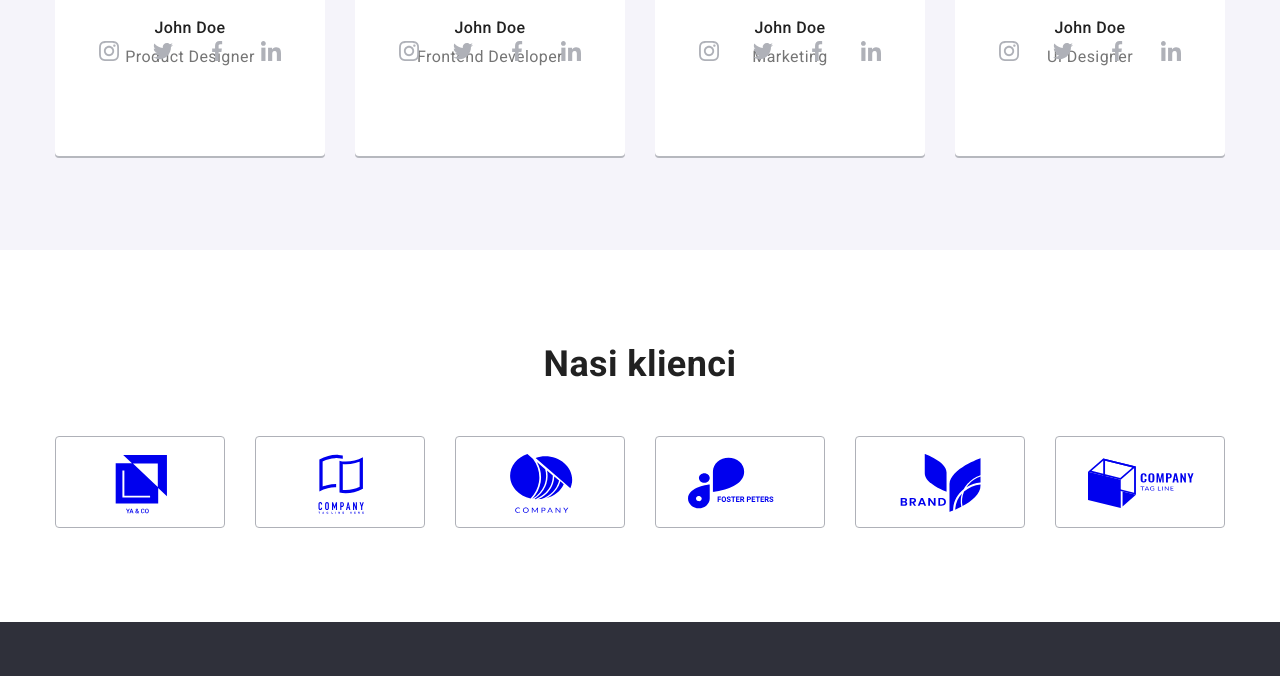
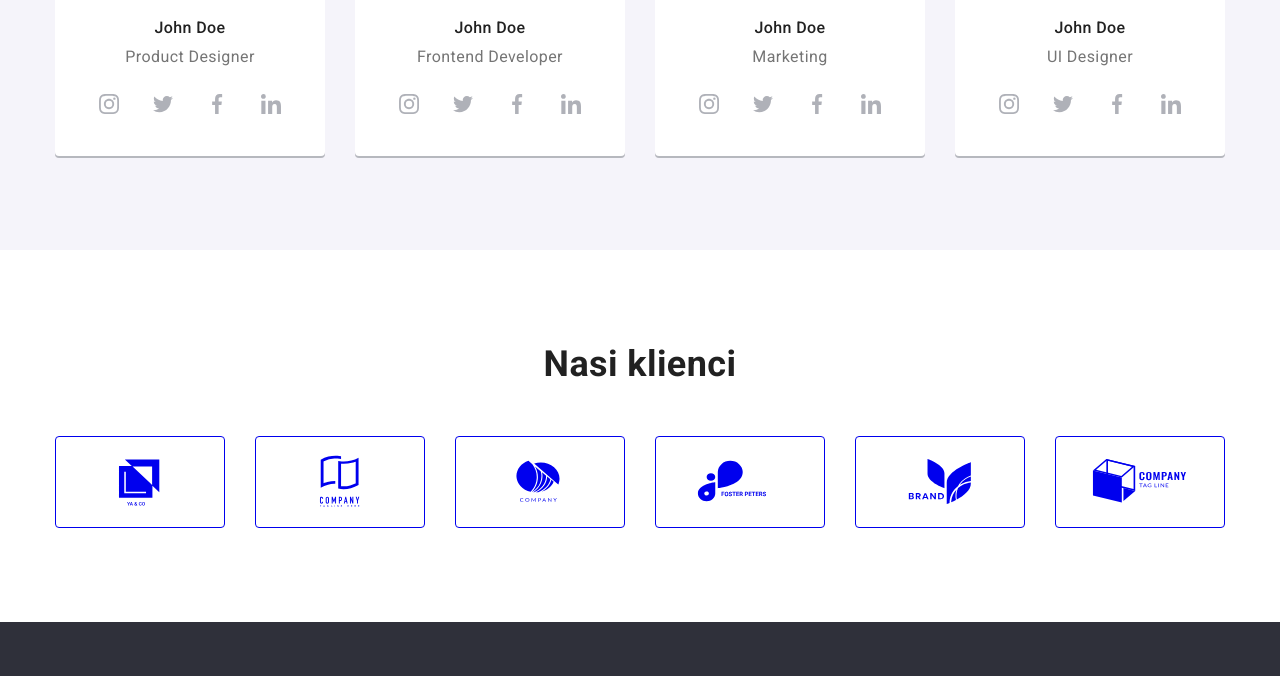
Before and after one commit to Agamik86/goit-markup-hw-08, a plain HTML site: page index.html in a window 1280 px wide. Shown: the part 2058-2734 px from the top of the page. Drawn offline with nearby package versions, Linux system fonts and the light colour scheme.

Commit message:
Add files via upload

```diff
--- a/css/styles.css
+++ b/css/styles.css
@@ -270,7 +270,9 @@ header {
   display: flex;
   flex-wrap: wrap;
   gap: 30px;
-  padding-left: 0;
+}
+.figure {
+  margin: 0;
 }
 .workers-photos-list-item {
   border-bottom-left-radius: 4px;
@@ -333,10 +335,17 @@ header {
   gap: 10px;
 }
 .client-item-list {
-  fill: var(--social-media-icons);
   display: flex;
   align-items: center;
   justify-content: center;
+  border: 1px solid currentColor;
+  border-radius: 4px;
+  height: 92px;
+  width: 170px;
+}
+.client-item-list:hover,
+.client-item-list:focus {
+  color: var(--logo-first-part);
 }
 .our-clients {
   display: flex;
@@ -344,17 +353,7 @@ header {
   gap: 30px;
 }
 .clients-icons {
-  height: 92px;
-  width: 170px;
   fill: currentColor;
-  border: 1px solid var(--social-media-icons);
-  border-radius: 4px;
-}
-.clients-icons:hover,
-.clients-icons:focus {
-  fill: var(--logo-first-part);
-  border: 1px solid var(--logo-first-part);
-  cursor: pointer;
 }
 .footer {
   display: flex;
--- a/index.html
+++ b/index.html
@@ -176,52 +176,30 @@
                 <ul class="social-media-workers">
                   <li>
                     <a class="workers-social-media-icons" href="#">
-                      <svg>
+                      <svg height="20" width="20">
                         <use
-                          height="20"
-                          width="20"
-                          x="12"
-                          y="12"
                           href="./images/icons.svg#icon-instagram-2"
                         ></use></svg
                     ></a>
                   </li>
                   <li>
                     <a class="workers-social-media-icons" href="#">
-                      <svg>
-                        <use
-                          height="20"
-                          width="20"
-                          x="12"
-                          y="12"
-                          href="./images/icons.svg#icon-twitter-1"
-                        ></use>
+                      <svg height="20" width="20">
+                        <use href="./images/icons.svg#icon-twitter-1"></use>
                       </svg>
                     </a>
                   </li>
                   <li>
                     <a class="workers-social-media-icons" href="#">
-                      <svg>
-                        <use
-                          height="20"
-                          width="20"
-                          x="12"
-                          y="12"
-                          href="./images/icons.svg#icon-facebook-1"
-                        ></use>
+                      <svg height="20" width="20">
+                        <use href="./images/icons.svg#icon-facebook-1"></use>
                       </svg>
                     </a>
                   </li>
                   <li>
                     <a class="workers-social-media-icons" href="#">
-                      <svg>
-                        <use
-                          height="20"
-                          width="20"
-                          x="12"
-                          y="12"
-                          href="./images/icons.svg#icon-linkedin-1"
-                        ></use>
+                      <svg height="20" width="20">
+                        <use href="./images/icons.svg#icon-linkedin-1"></use>
                       </svg>
                     </a>
                   </li>
@@ -241,52 +219,30 @@
                 <ul class="social-media-workers">
                   <li>
                     <a class="workers-social-media-icons" href="#">
-                      <svg>
+                      <svg height="20" width="20">
                         <use
-                          height="20"
-                          width="20"
-                          x="12"
-                          y="12"
                           href="./images/icons.svg#icon-instagram-2"
                         ></use></svg
                     ></a>
                   </li>
                   <li>
                     <a class="workers-social-media-icons" href="#">
-                      <svg>
-                        <use
-                          height="20"
-                          width="20"
-                          x="12"
-                          y="12"
-                          href="./images/icons.svg#icon-twitter-1"
-                        ></use>
+                      <svg height="20" width="20">
+                        <use href="./images/icons.svg#icon-twitter-1"></use>
                       </svg>
                     </a>
                   </li>
                   <li>
                     <a class="workers-social-media-icons" href="#">
-                      <svg>
-                        <use
-                          height="20"
-                          width="20"
-                          x="12"
-                          y="12"
-                          href="./images/icons.svg#icon-facebook-1"
-                        ></use>
+                      <svg height="20" width="20">
+                        <use href="./images/icons.svg#icon-facebook-1"></use>
                       </svg>
                     </a>
                   </li>
                   <li>
                     <a class="workers-social-media-icons" href="#">
-                      <svg>
-                        <use
-                          height="20"
-                          width="20"
-                          x="12"
-                          y="12"
-                          href="./images/icons.svg#icon-linkedin-1"
-                        ></use>
+                      <svg height="20" width="20">
+                        <use href="./images/icons.svg#icon-linkedin-1"></use>
                       </svg>
                     </a>
                   </li>
@@ -306,52 +262,30 @@
                 <ul class="social-media-workers">
                   <li>
                     <a class="workers-social-media-icons" href="#">
-                      <svg>
+                      <svg height="20" width="20">
                         <use
-                          height="20"
-                          width="20"
-                          x="12"
-                          y="12"
                           href="./images/icons.svg#icon-instagram-2"
                         ></use></svg
                     ></a>
                   </li>
                   <li>
                     <a class="workers-social-media-icons" href="#">
-                      <svg>
-                        <use
-                          height="20"
-                          width="20"
-                          x="12"
-                          y="12"
-                          href="./images/icons.svg#icon-twitter-1"
-                        ></use>
+                      <svg height="20" width="20">
+                        <use href="./images/icons.svg#icon-twitter-1"></use>
                       </svg>
                     </a>
                   </li>
                   <li>
                     <a class="workers-social-media-icons" href="#">
-                      <svg>
-                        <use
-                          height="20"
-                          width="20"
-                          x="12"
-                          y="12"
-                          href="./images/icons.svg#icon-facebook-1"
-                        ></use>
+                      <svg height="20" width="20">
+                        <use href="./images/icons.svg#icon-facebook-1"></use>
                       </svg>
                     </a>
                   </li>
                   <li>
                     <a class="workers-social-media-icons" href="#">
-                      <svg>
-                        <use
-                          height="20"
-                          width="20"
-                          x="12"
-                          y="12"
-                          href="./images/icons.svg#icon-linkedin-1"
-                        ></use>
+                      <svg height="20" width="20">
+                        <use href="./images/icons.svg#icon-linkedin-1"></use>
                       </svg>
                     </a>
                   </li>
@@ -371,52 +305,30 @@
                 <ul class="social-media-workers">
                   <li>
                     <a class="workers-social-media-icons" href="#">
-                      <svg>
+                      <svg height="20" width="20">
                         <use
-                          height="20"
-                          width="20"
-                          x="12"
-                          y="12"
                           href="./images/icons.svg#icon-instagram-2"
                         ></use></svg
                     ></a>
                   </li>
                   <li>
                     <a class="workers-social-media-icons" href="#">
-                      <svg>
-                        <use
-                          height="20"
-                          width="20"
-                          x="12"
-                          y="12"
-                          href="./images/icons.svg#icon-twitter-1"
-                        ></use>
+                      <svg height="20" width="20">
+                        <use href="./images/icons.svg#icon-twitter-1"></use>
                       </svg>
                     </a>
                   </li>
                   <li>
                     <a class="workers-social-media-icons" href="#">
-                      <svg>
-                        <use
-                          height="20"
-                          width="20"
-                          x="12"
-                          y="12"
-                          href="./images/icons.svg#icon-facebook-1"
-                        ></use>
+                      <svg height="20" width="20">
+                        <use href="./images/icons.svg#icon-facebook-1"></use>
                       </svg>
                     </a>
                   </li>
                   <li>
                     <a class="workers-social-media-icons" href="#">
-                      <svg>
-                        <use
-                          height="20"
-                          width="20"
-                          x="12"
-                          y="12"
-                          href="./images/icons.svg#icon-linkedin-1"
-                        ></use>
+                      <svg height="20" width="20">
+                        <use href="./images/icons.svg#icon-linkedin-1"></use>
                       </svg>
                     </a>
                   </li>
@@ -432,79 +344,43 @@
           <ul class="our-clients list">
             <li>
               <a class="client-item-list" href="#">
-                <svg class="clients-icons">
-                  <use
-                    height="60"
-                    width="106"
-                    x="32"
-                    y="17"
-                    href="./images/icons.svg#icon-Client-1"
-                  ></use>
+                <svg class="clients-icons" height="60" width="106">
+                  <use href="./images/icons.svg#icon-Client-1"></use>
                 </svg>
               </a>
             </li>
             <li>
               <a class="client-item-list" href="#">
-                <svg class="clients-icons">
-                  <use
-                    height="60"
-                    width="106"
-                    x="32"
-                    y="17"
-                    href="./images/icons.svg#icon-Client-2"
-                  ></use>
+                <svg class="clients-icons" height="60" width="106">
+                  <use href="./images/icons.svg#icon-Client-2"></use>
                 </svg>
               </a>
             </li>
             <li>
               <a class="client-item-list" href="#">
-                <svg class="clients-icons">
-                  <use
-                    height="60"
-                    width="106"
-                    x="32"
-                    y="16"
-                    href="./images/icons.svg#icon-Client-3"
-                  ></use>
+                <svg class="clients-icons" height="60" width="106">
+                  <use href="./images/icons.svg#icon-Client-3"></use>
                 </svg>
               </a>
             </li>
             <li>
               <a class="client-item-list" href="#">
-                <svg class="clients-icons">
-                  <use
-                    height="60"
-                    width="106"
-                    x="32"
-                    y="16"
-                    href="./images/icons.svg#icon-Client-4"
-                  ></use>
+                <svg class="clients-icons" height="60" width="106">
+                  <use href="./images/icons.svg#icon-Client-4"></use>
                 </svg>
               </a>
             </li>
             <li>
               <a class="client-item-list" href="#">
-                <svg class="clients-icons">
-                  <use
-                    height="60"
-                    width="106"
-                    x="32"
-                    y="16"
-                    href="./images/icons.svg#icon-Client-5"
-                  ></use>
+                <svg class="clients-icons" height="60" width="106">
+                  <use href="./images/icons.svg#icon-Client-5"></use>
                 </svg>
               </a>
             </li>
             <li>
               <a class="client-item-list" href="#">
-                <svg class="clients-icons">
-                  <use
-                    height="60"
-                    width="106"
-                    x="32"
-                    y="16"
-                    href="./images/icons.svg#icon-Client-6"
-                  ></use>
+                <svg class="clients-icons" height="60" width="106">
+                  <use href="./images/icons.svg#icon-Client-6"></use>
                 </svg>
               </a>
             </li>
@@ -514,6 +390,7 @@
     </main>
     <footer class="dark-background">
       <div class="container footer">
+        <div>
           <a class="logo-footer" href="index.html"
             ><span class="first-logo-footer">Web</span
             ><span class="second-logo-footer">Studio</span></a
@@ -585,6 +462,7 @@
             </li>
           </ul>
         </div>
+      </div>
     </footer>
   </body>
 </html>
```
Also changed, not shown: portfolio.html (+6 -10 lines). Lines whose indentation alone changed are shown as unchanged.
